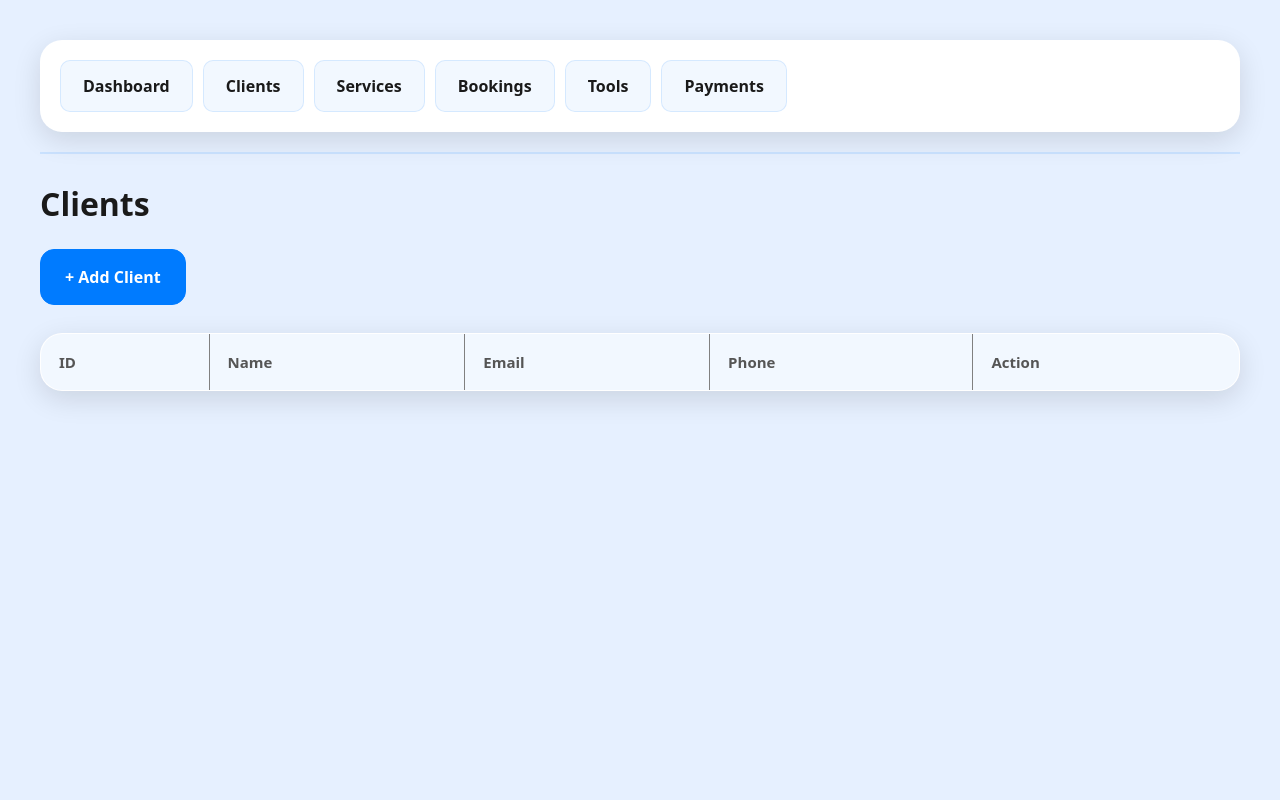
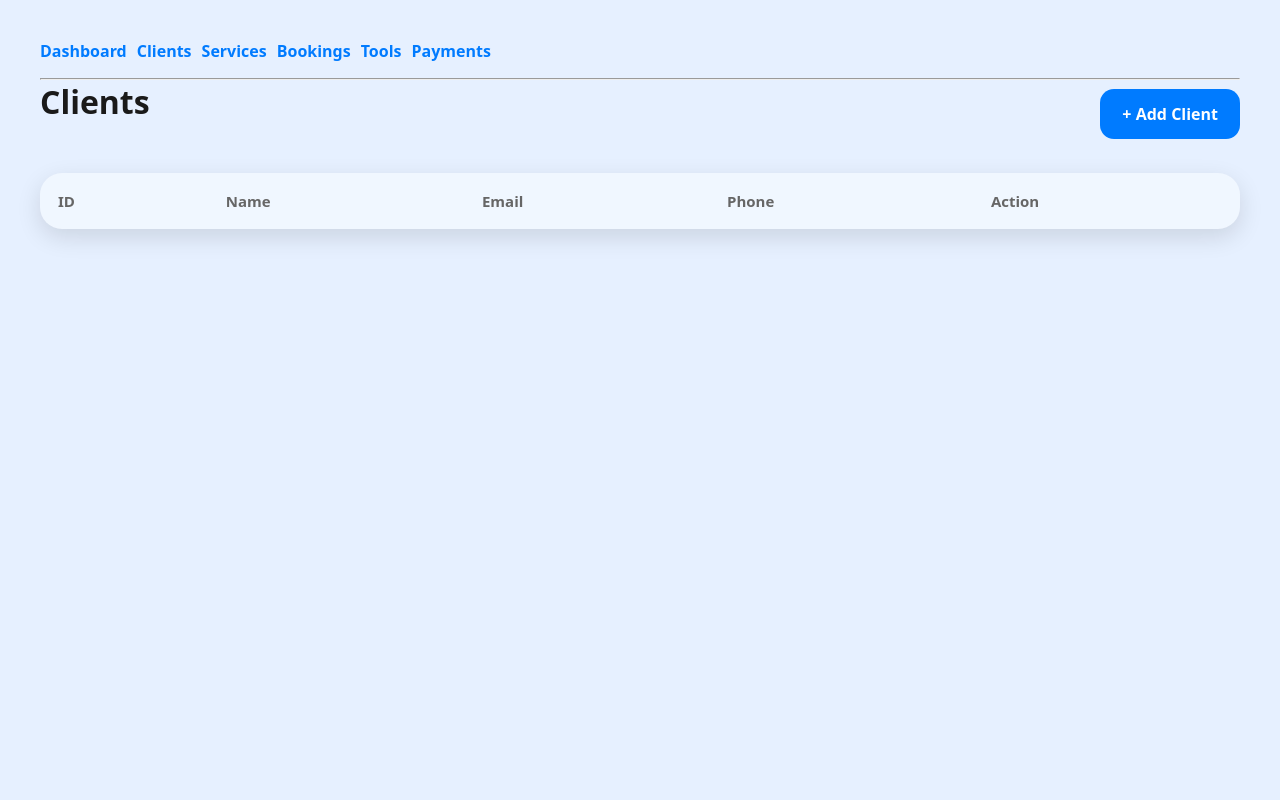
Before and after one commit to kriannepaullagleva-7/Lagleva_Lab1_IT9, a PHP site: page /pages/clients_list.php in a window 1280 px wide. Run offline with PHP 8.4, Linux system fonts and the light colour scheme; data that the repository does not hold is empty.

Commit message:
Update dashboard design

```diff
--- a/css/style.css
+++ b/css/style.css
@@ -1,245 +1,196 @@
+/* Reset */
 * {
   box-sizing: border-box;
+  margin: 0;
+  padding: 0;
 }
 
+/* Variables */
 :root {
   --bg: #e6f0ff;
   --panel: #ffffff;
-  --panel-2: rgba(0, 123, 255, 0.05);
+  --panel-2: rgba(0, 123, 255, 0.06);
   --text: #1a1a1a;
-  --muted: #555555;
+  --muted: #666;
   --border: #d0e0ff;
-  --border-soft: rgba(0, 123, 255, 0.12);
-  --shadow: 0 8px 28px rgba(0, 0, 0, 0.12);
 
   --accent: #007bff;
   --accent-2: #0056b3;
 
-  --r-sm: 10px;
-  --r-md: 14px;
-  --r-lg: 22px;
+  --radius-sm: 10px;
+  --radius-md: 14px;
+  --radius-lg: 22px;
+
+  --shadow: 0 8px 24px rgba(0,0,0,.12);
 }
 
+/* Body */
 body {
-  margin: 0;
-  padding: 40px;
-  font-family: system-ui, -apple-system, Segoe UI, Roboto, Arial, sans-serif;
+  font-family: system-ui, Segoe UI, Arial, sans-serif;
   background: var(--bg);
   color: var(--text);
-  font-size: 16px;
+  padding: 40px;
 }
 
 body > * {
   max-width: 1200px;
-  margin: 0 auto;
+  margin: auto;
 }
 
+/* Headings */
 h2 {
   font-size: 32px;
-  margin: 0 0 24px;
+  margin-bottom: 25px;
   font-weight: 700;
 }
 
+/* Links */
 a {
+  text-decoration: none;
   color: var(--accent);
-  text-decoration: none;
+  font-weight: 600;
 }
 
 a:hover {
   text-decoration: underline;
 }
 
-/* Flex panels */
-div[style*="display:flex"] {
-  background: var(--panel);
-  padding: 20px;
-  border-radius: var(--r-lg);
-  box-shadow: var(--shadow);
-  gap: 12px;
+/* Buttons */
+.btn,
+button,
+input[type="submit"] {
+  display: inline-block;
+  padding: 14px 22px;
+  border-radius: var(--radius-md);
+  border: none;
+  background: var(--accent);
+  color: #fff;
+  font-size: 16px;
+  font-weight: 700;
+  cursor: pointer;
+  transition: .2s;
 }
 
-div[style*="display:flex"] a {
-  display: inline-block;
-  padding: 14px 22px;
-  border-radius: var(--r-sm);
-  font-size: 16px;
-  font-weight: 600;
-  color: var(--text);
-  text-decoration: none;
-  background: var(--panel-2);
-  border: 1px solid var(--border-soft);
-  transition: transform 0.2s ease, background 0.2s ease, border-color 0.2s ease;
-}
-
-div[style*="display:flex"] a:hover {
-  background: rgba(0, 123, 255, 0.2);
-  border-color: rgba(0, 123, 255, 0.4);
+.btn:hover,
+button:hover,
+input[type="submit"]:hover {
+  background: var(--accent-2);
   transform: translateY(-2px);
 }
 
-hr {
-  border: none;
-  border-top: 2px solid var(--border-soft);
-  margin: 20px 0 28px;
-}
-
-ul {
-  display: grid;
-  grid-template-columns: repeat(auto-fit, minmax(260px, 1fr));
-  gap: 24px;
-  padding: 0;
-  margin: 24px 0 0;
-  list-style: none;
-}
-
-ul li {
-  background: var(--panel);
-  padding: 28px;
-  border-radius: var(--r-lg);
-  box-shadow: var(--shadow);
-  font-size: 16px;
-}
-
-ul li b {
-  display: block;
-  margin-top: 10px;
-  font-size: 30px;
-  color: var(--accent);
-}
-
-form {
-  background: var(--panel);
-  padding: 32px;
-  border-radius: var(--r-lg);
-  box-shadow: var(--shadow);
-  margin-top: 28px;
-}
-
-label {
-  display: block;
-  margin-bottom: 8px;
-  font-size: 15px;
-  color: var(--muted);
-}
-
-input,
-select,
-textarea {
-  width: 100%;
-  padding: 16px;
-  border-radius: var(--r-sm);
-  border: 1px solid var(--border);
-  background: #f5f9ff;
-  color: var(--text);
-  margin-bottom: 22px;
-  font-size: 16px;
-}
-
-input:focus,
-select:focus,
-textarea:focus {
-  outline: none;
-  border-color: rgba(0, 123, 255, 0.8);
-  box-shadow: 0 0 0 4px rgba(0, 123, 255, 0.22);
-}
-
-button,
-input[type="submit"],
-p a,
-a[href*="_add.php"],
-a[href*="create.php"] {
-  display: inline-block;
-  padding: 16px 24px;
-  border-radius: var(--r-md);
-  border: 1px solid var(--accent);
-  background: var(--accent);
-  color: #ffffff;
-  font-weight: 700;
-  font-size: 16px;
-  text-decoration: none;
-  text-align: center;
-  cursor: pointer;
-  transition: transform 0.2s ease, background 0.2s ease, border-color 0.2s ease;
-}
-
-button:hover,
-input[type="submit"]:hover,
-p a:hover,
-a[href*="_add.php"]:hover,
-a[href*="create.php"]:hover {
-  background: var(--accent-2);
-  border-color: var(--accent-2);
-  transform: translateY(-2px);
-}
-
-p {
-  display: flex;
-  gap: 14px;
-  flex-wrap: wrap;
-  font-size: 16px;
-}
-
+/* Table */
 table {
   width: 100%;
   border-collapse: collapse;
   background: var(--panel);
-  border-radius: var(--r-lg);
+  border-radius: var(--radius-lg);
   overflow: hidden;
-  margin-top: 28px;
   box-shadow: var(--shadow);
+  margin-top: 25px;
 }
 
 th {
+  background: var(--panel-2);
+  padding: 18px;
   text-align: left;
-  padding: 18px;
   font-size: 15px;
-  background: var(--panel-2);
   color: var(--muted);
 }
 
 td {
   padding: 18px;
+  border-top: 1px solid var(--border);
   font-size: 16px;
-  color: var(--text);
-  border-top: 1px solid var(--border-soft);
 }
 
 tr:hover td {
-  background: rgba(0, 123, 255, 0.05);
+  background: rgba(0,123,255,.05);
 }
 
-.pill,
+/* Status Badge */
 .status {
-  display: inline-block;
-  padding: 8px 14px;
+  padding: 6px 14px;
   border-radius: 999px;
-  font-size: 14px;
-  font-weight: 800;
-  letter-spacing: 0.4px;
+  font-size: 13px;
+  font-weight: 700;
   text-transform: uppercase;
 }
 
-.actions td a[href*="edit.php"] {
-  display: inline-block;
-  padding: 10px 16px;
-  border-radius: 14px;
-  font-weight: 700;
-  font-size: 15px;
-  text-decoration: none;
-  background: rgba(0, 123, 255, 0.08);
-  border: 1px solid rgba(0, 123, 255, 0.16);
-  color: var(--text);
-  transition: transform 0.2s ease, background 0.2s ease, border-color 0.2s ease;
+.status.active {
+  background: #d4f8e8;
+  color: #0b6b3a;
 }
 
-td a[href*="edit.php"]:hover {
-  background: rgba(0, 123, 255, 0.18);
-  border-color: rgba(0, 123, 255, 0.4);
-  transform: translateY(-2px);
+.status.inactive {
+  background: #ffe1e1;
+  color: #8b0000;
 }
 
-forms form button[type="submit"] {
-  min-width: 180px;
+/* Action Buttons */
+.actions a {
+  padding: 8px 14px;
+  border-radius: 12px;
+  background: rgba(0,123,255,.1);
+  border: 1px solid rgba(0,123,255,.2);
+  color: var(--text);
+  font-size: 14px;
+}
+
+.actions a:hover {
+  background: rgba(0,123,255,.25);
+}
+
+/* Forms */
+form {
+  background: var(--panel);
+  padding: 35px;
+  border-radius: var(--radius-lg);
+  box-shadow: var(--shadow);
+  max-width: 600px;
+  margin-top: 25px;
+}
+
+/* Labels */
+label {
+  display: block;
+  margin-bottom: 8px;
+  color: var(--muted);
+  font-size: 15px;
+}
+
+/* Inputs */
+input,
+select {
+  width: 100%;
+  padding: 14px;
+  border-radius: var(--radius-sm);
+  border: 1px solid var(--border);
+  background: #f5f9ff;
   font-size: 16px;
-  padding: 16px 24px;
+  margin-bottom: 22px;
 }
+
+input:focus,
+select:focus {
+  outline: none;
+  border-color: var(--accent);
+  box-shadow: 0 0 0 3px rgba(0,123,255,.2);
+}
+
+/* Messages */
+.success {
+  background: #d4f8e8;
+  color: #0b6b3a;
+  padding: 14px 18px;
+  border-radius: 12px;
+  margin-bottom: 20px;
+  font-weight: 600;
+}
+
+/* Top Bar */
+.top-bar {
+  display: flex;
+  justify-content: space-between;
+  align-items: center;
+  margin-bottom: 25px;
+}
--- a/index.php
+++ b/index.php
@@ -12,7 +12,7 @@ $revenue = $revRow['s'];
 <head>
   <meta charset="utf-8">
   <title>Dashboard</title>
-  <link rel="stylesheet" href="../css/style.css">
+  <link rel="stylesheet" href="css/style.css">
 </head>
 <body>
 <?php include "nav.php"; ?>
--- a/pages/clients_add.php
+++ b/pages/clients_add.php
@@ -32,10 +32,10 @@ if (isset($_POST['save'])) {
 
 <form method="post">
   <label>Full Name*</label><br>
-  <input type="text" name="full_name"><br><br>
+  <input type="text" name="full_name" required><br><br>
 
   <label>Email*</label><br>
-  <input type="text" name="email"><br><br>
+  <input type="email" name="email" required><br><br>
 
   <label>Phone</label><br>
   <input type="text" name="phone"><br><br>
@@ -43,7 +43,7 @@ if (isset($_POST['save'])) {
   <label>Address</label><br>
   <input type="text" name="address"><br><br>
 
-  <button type="submit" name="save">Save</button>
+  <button class="btn" type="submit" name="save">Save</button>
 </form>
 </body>
 </html>
--- a/pages/clients_edit.php
+++ b/pages/clients_edit.php
@@ -38,10 +38,10 @@ if (isset($_POST['update'])) {
 
 <form method="post">
   <label>Full Name*</label><br>
-  <input type="text" name="full_name" value="<?php echo $client['full_name']; ?>"><br><br>
+  <input type="text" name="full_name" value="<?php echo $client['full_name']; ?>" required><br><br>
 
   <label>Email*</label><br>
-  <input type="text" name="email" value="<?php echo $client['email']; ?>"><br><br>
+  <input type="email" name="email" value="<?php echo $client['email']; ?>" required><br><br>
 
   <label>Phone</label><br>
   <input type="text" name="phone" value="<?php echo $client['phone']; ?>"><br><br>
@@ -49,7 +49,7 @@ if (isset($_POST['update'])) {
   <label>Address</label><br>
   <input type="text" name="address" value="<?php echo $client['address']; ?>"><br><br>
 
-  <button type="submit" name="update">Update</button>
+  <button class="btn" type="submit" name="update">Update</button>
 </form>
 </body>
 </html>
--- a/pages/clients_list.php
+++ b/pages/clients_list.php
@@ -9,10 +9,13 @@ $result = mysqli_query($conn, "SELECT * FROM clients ORDER BY client_id DESC");
 <body>
 <?php include "../nav.php"; ?>
 
-<h2>Clients</h2>
-<p><a href="clients_add.php">+ Add Client</a></p>
+<div class="top-bar">
+  <h2>Clients</h2>
 
-<table border="1" cellpadding="8">
+  <a href="clients_add.php" class="btn">+ Add Client</a>
+</div>
+
+<table>
   <tr>
     <th>ID</th><th>Name</th><th>Email</th><th>Phone</th><th>Action</th>
   </tr>
@@ -22,7 +25,7 @@ $result = mysqli_query($conn, "SELECT * FROM clients ORDER BY client_id DESC");
       <td><?php echo $row['full_name']; ?></td>
       <td><?php echo $row['email']; ?></td>
       <td><?php echo $row['phone']; ?></td>
-      <td>
+      <td class="actions">
         <a href="clients_edit.php?id=<?php echo $row['client_id']; ?>">Edit</a>
       </td>
     </tr>
```
Also changed, not shown: pages/services_edit.php (added, +88 -0 lines), pages/services_list.php (added, +66 -0 lines).
